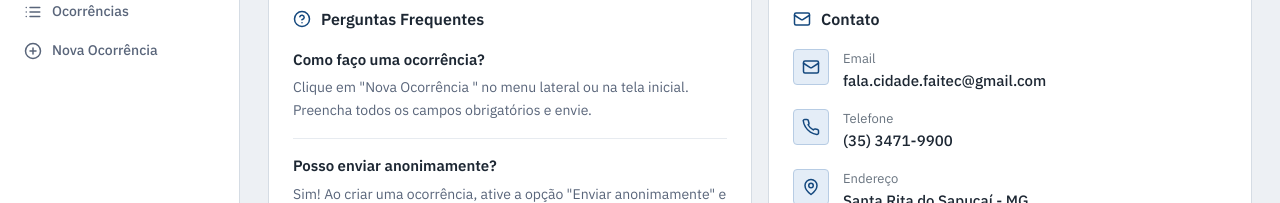
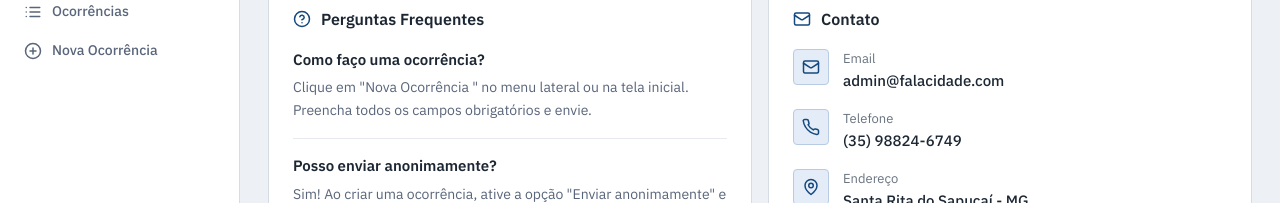
Before and after one commit to RRomano00/ProjetoFinalDeCurso, an Angular app in the folder Codificação/front-end/: page /help in a window 1280 px wide. Shown: the part 195-398 px from the top of the page. Built offline with nearby package versions, Linux system fonts and the light colour scheme; sample sign-in values are in the browser's storage.

Commit message:
feat: alterando informacoes de contato

```diff
--- a/Codificação/front-end/src/app/views/app/help/help.component.html
+++ b/Codificação/front-end/src/app/views/app/help/help.component.html
@@ -61,7 +61,7 @@
           </div>
           <div>
             <span class="contact-label">Email</span>
-            <span class="contact-value">fala.cidade.faitec&#64;gmail.com</span>
+            <span class="contact-value">admin&#64;falacidade.com</span>
           </div>
         </div>
         <div class="contact-item">
@@ -74,7 +74,7 @@
           </div>
           <div>
             <span class="contact-label">Telefone</span>
-            <span class="contact-value">(35) 3471-9900</span>
+            <span class="contact-value">(35) 98824-6749</span>
           </div>
         </div>
         <div class="contact-item">
```
